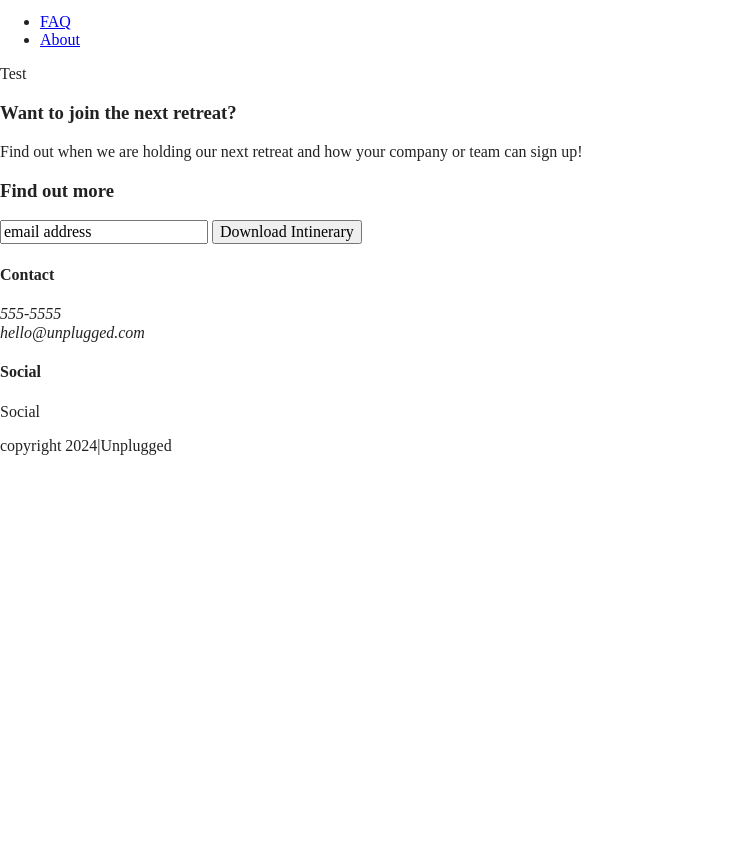
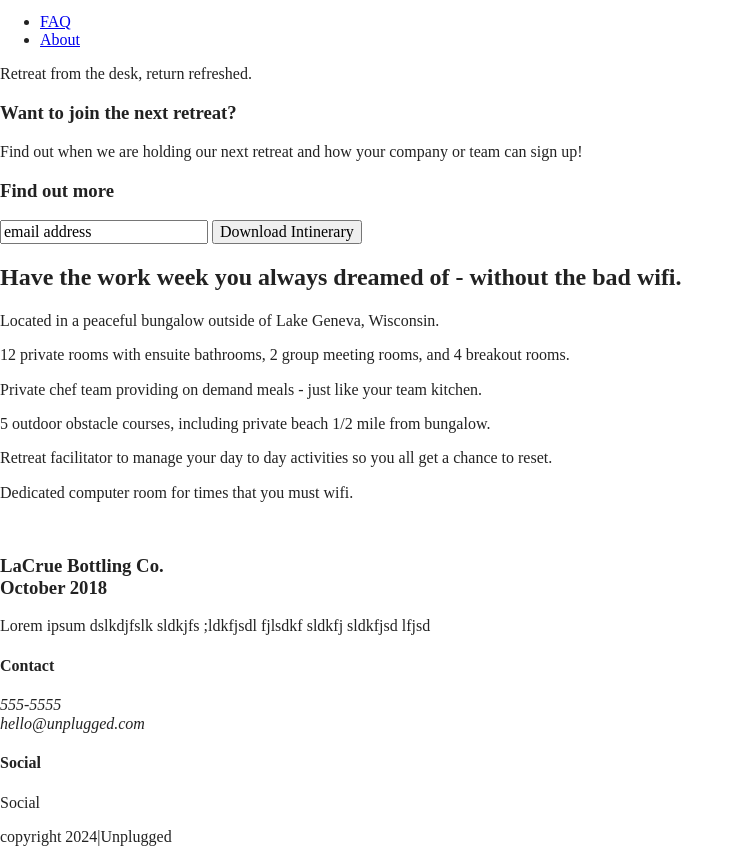
Before and after one commit to EricMCode/flex-unplugged-site, a website built with Parcel: page index.html in a window 1280 px wide. Shown: the part 23-886 px from the top of the page, without its empty margins (0-744 px from the left). Before the commit the page ends 800 px from the top, so only its background shows below. Built offline with nearby package versions, Linux system fonts and the light colour scheme.

Commit message:
Added feature icons

```diff
--- a/index.html
+++ b/index.html
@@ -52,7 +52,7 @@
   <main>
 
     <section class="hero-area">
-      <div class="content-wrapper" <H1>Test</H1>
+      <div class="content-wrapper" <H1>Retreat from the desk, return refreshed.</H1>
       </div>
     </section>
 
@@ -69,6 +69,60 @@
         </div>
       </div>
     </aside>
+
+    <!-- Need to insert h2 that says "Have the work week..." -->
+
+    <section class="features">
+      <div class="content-wrapper">
+        <!-- Add Features content here -->
+        <h2>Have the work week you always dreamed of - without the bad wifi.</h2>
+        <div class="featured-items">
+          <article>
+            <p class="fontawesome-icon"></p>
+            <p class="features-item-description">Located in a peaceful bungalow outside of Lake Geneva, Wisconsin.</p>
+          </article>
+          <article>
+            <p class="fontawesome-icon"></p>
+            <p class="features-item-description">12 private rooms with ensuite bathrooms, 2 group meeting rooms, and 4
+              breakout rooms.</p>
+          </article>
+          <article>
+            <p class="fontawesome-icon"></p>
+            <p class="features-item-description">Private chef team providing on demand meals - just like your team
+              kitchen.</p>
+          </article>
+          <article>
+            <p class="fontawesome-icon"></p>
+            <p class="features-item-description">5 outdoor obstacle courses, including private beach 1/2 mile from
+              bungalow.</p>
+          </article>
+          <article>
+            <p class="fontawesome-icon"></p>
+            <p class="features-item-description">Retreat facilitator to manage your day to day activities so you all get
+              a
+              chance to reset.</p>
+          </article>
+          <article>
+            <p class="fontawesome-icon"></p>
+            <p class="features-item-description">Dedicated computer room for times that you must wifi.</p>
+          </article>
+        </div>
+      </div>
+    </section>
+
+    <!-- Reviews -->
+
+    <section class="reviews">
+      <div class="content-wrapper">
+        <article>
+          <img>
+          <div>
+            <h3>LaCrue Bottling Co.<br>October 2018</h3>
+            <p>Lorem ipsum dslkdjfslk sldkjfs ;ldkfjsdl fjlsdkf sldkfj sldkfjsd lfjsd </p>
+          </div>
+        </article>
+      </div>
+    </section>
 
   </main> <!-- main wrapper -->
 
```
Lines whose indentation alone changed are shown as unchanged.
